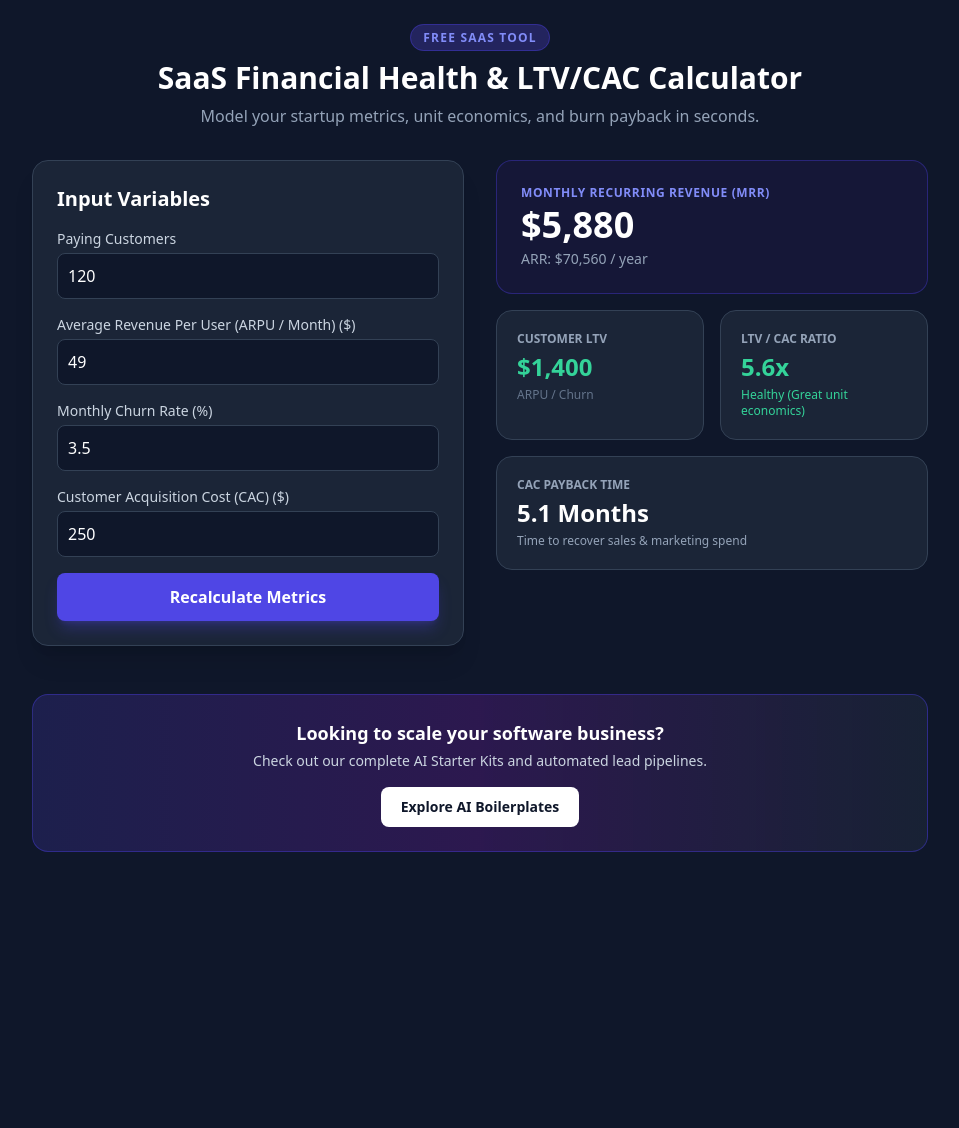
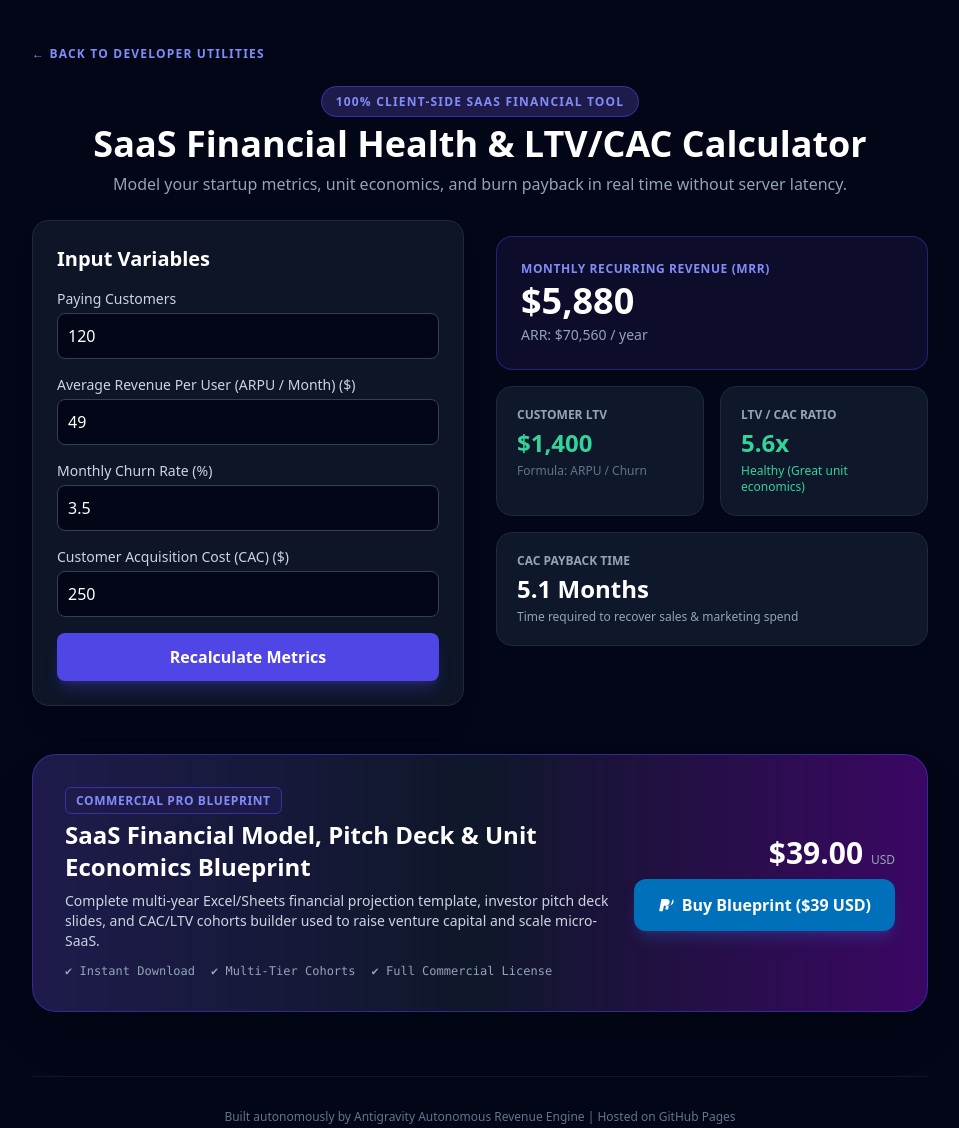
Before and after one commit to JuanPabloUAO/developer-utilities, a plain HTML site: page saas-mrr-ltv-calculator/index.html in a window 1280 px wide. Shown: the whole page, without its empty margins (160-1119 px from the left). Before the commit the page ends 876 px from the top, so only its background shows below. Drawn offline with nearby package versions, Linux system fonts and the light colour scheme.

Commit message:
feat(seo-monetization): update saas-mrr-ltv-calculator/index.html with PayPal pro tiers & schema

```diff
--- a/saas-mrr-ltv-calculator/index.html
+++ b/saas-mrr-ltv-calculator/index.html
@@ -3,77 +3,123 @@
 <head>
     <meta charset="UTF-8">
     <meta name="viewport" content="width=device-width, initial-scale=1.0">
-    <title>SaaS Metrics Calculator - MRR, LTV, CAC & Payback</title>
+    <title>SaaS Metrics Calculator - Instant MRR, ARR, LTV & CAC Payback</title>
+    <meta name="description" content="Free, 100% client-side SaaS financial calculator. Calculate MRR, ARR, Churn, LTV, CAC ratio, and Payback period in real time with zero server latency.">
+    <link rel="canonical" href="https://juanpablouao.github.io/developer-utilities/saas-mrr-ltv-calculator/">
+    <!-- Open Graph / Social SEO -->
+    <meta property="og:type" content="website">
+    <meta property="og:title" content="SaaS Metrics Calculator - Instant MRR, ARR, LTV & CAC Payback">
+    <meta property="og:description" content="Calculate MRR, ARR, Churn, Customer Lifetime Value, and CAC Payback period in real time.">
+    <meta property="og:url" content="https://juanpablouao.github.io/developer-utilities/saas-mrr-ltv-calculator/">
+    <meta name="twitter:card" content="summary_large_image">
+    <!-- Structured Data (JSON-LD) -->
+    <script type="application/ld+json">
+    {
+      "@context": "https://schema.org",
+      "@type": "WebApplication",
+      "name": "SaaS Metrics Calculator",
+      "url": "https://juanpablouao.github.io/developer-utilities/saas-mrr-ltv-calculator/",
+      "description": "Calculate MRR, ARR, Churn rate, LTV, CAC ratio and Payback period in real time.",
+      "applicationCategory": "BusinessApplication",
+      "operatingSystem": "All",
+      "offers": {
+        "@type": "Offer",
+        "price": "0",
+        "priceCurrency": "USD"
+      }
+    }
+    </script>
     <script src="https://cdn.tailwindcss.com"></script>
-    <meta name="description" content="Free SaaS calculator to compute MRR, ARR, Churn, LTV, CAC, and Payback period instantly.">
 </head>
-<body class="bg-slate-900 text-slate-100 min-h-screen p-6 font-sans">
-    <div class="max-w-4xl mx-auto">
-        <header class="text-center mb-8">
-            <span class="bg-indigo-900/60 text-indigo-400 text-xs px-3 py-1 rounded-full border border-indigo-700/50 uppercase tracking-widest font-semibold">Free SaaS Tool</span>
-            <h1 class="text-3xl font-extrabold text-white mt-3">SaaS Financial Health & LTV/CAC Calculator</h1>
-            <p class="text-slate-400 mt-2">Model your startup metrics, unit economics, and burn payback in seconds.</p>
-        </header>
+<body class="bg-slate-950 text-slate-100 min-h-screen p-6 font-sans">
+    <header class="max-w-4xl mx-auto pt-4 pb-6">
+        <a href="../index.html" class="inline-flex items-center gap-1.5 text-xs font-bold text-indigo-400 hover:text-indigo-300 uppercase tracking-widest focus:outline-none focus:underline">
+            ← Back to Developer Utilities
+        </a>
+        <div class="text-center mt-6">
+            <span class="bg-indigo-950 text-indigo-400 text-xs px-3.5 py-1.5 rounded-full border border-indigo-800 uppercase tracking-widest font-bold">100% Client-Side SaaS Financial Tool</span>
+            <h1 class="text-3xl sm:text-4xl font-extrabold text-white mt-3">SaaS Financial Health & LTV/CAC Calculator</h1>
+            <p class="text-slate-400 mt-2 text-sm sm:text-base">Model your startup metrics, unit economics, and burn payback in real time without server latency.</p>
+        </div>
+    </header>
 
+    <main class="max-w-4xl mx-auto space-y-12">
         <div class="grid grid-cols-1 md:grid-cols-2 gap-8">
-            <div class="bg-slate-800/80 p-6 rounded-2xl border border-slate-700 shadow-xl space-y-4">
-                <h2 class="text-xl font-bold text-white mb-2">Input Variables</h2>
+            <section class="bg-slate-900/90 p-6 rounded-2xl border border-slate-800 shadow-xl space-y-4" aria-labelledby="inputs-heading">
+                <h2 id="inputs-heading" class="text-xl font-bold text-white mb-2">Input Variables</h2>
                 <div>
-                    <label class="block text-sm text-slate-300 mb-1 font-medium">Paying Customers</label>
-                    <input id="customers" type="number" value="120" class="w-full bg-slate-900 border border-slate-700 rounded-lg p-2.5 text-white focus:ring-2 focus:ring-indigo-500">
+                    <label for="customers" class="block text-sm text-slate-300 mb-1 font-medium">Paying Customers</label>
+                    <input id="customers" type="number" value="120" min="0" class="w-full bg-slate-950 border border-slate-700 rounded-lg p-2.5 text-white focus:ring-2 focus:ring-indigo-500 focus:outline-none">
                 </div>
                 <div>
-                    <label class="block text-sm text-slate-300 mb-1 font-medium">Average Revenue Per User (ARPU / Month) ($)</label>
-                    <input id="arpu" type="number" value="49" class="w-full bg-slate-900 border border-slate-700 rounded-lg p-2.5 text-white focus:ring-2 focus:ring-indigo-500">
+                    <label for="arpu" class="block text-sm text-slate-300 mb-1 font-medium">Average Revenue Per User (ARPU / Month) ($)</label>
+                    <input id="arpu" type="number" value="49" min="0" class="w-full bg-slate-950 border border-slate-700 rounded-lg p-2.5 text-white focus:ring-2 focus:ring-indigo-500 focus:outline-none">
                 </div>
                 <div>
-                    <label class="block text-sm text-slate-300 mb-1 font-medium">Monthly Churn Rate (%)</label>
-                    <input id="churn" type="number" step="0.1" value="3.5" class="w-full bg-slate-900 border border-slate-700 rounded-lg p-2.5 text-white focus:ring-2 focus:ring-indigo-500">
+                    <label for="churn" class="block text-sm text-slate-300 mb-1 font-medium">Monthly Churn Rate (%)</label>
+                    <input id="churn" type="number" step="0.1" value="3.5" min="0" max="100" class="w-full bg-slate-950 border border-slate-700 rounded-lg p-2.5 text-white focus:ring-2 focus:ring-indigo-500 focus:outline-none">
                 </div>
                 <div>
-                    <label class="block text-sm text-slate-300 mb-1 font-medium">Customer Acquisition Cost (CAC) ($)</label>
-                    <input id="cac" type="number" value="250" class="w-full bg-slate-900 border border-slate-700 rounded-lg p-2.5 text-white focus:ring-2 focus:ring-indigo-500">
+                    <label for="cac" class="block text-sm text-slate-300 mb-1 font-medium">Customer Acquisition Cost (CAC) ($)</label>
+                    <input id="cac" type="number" value="250" min="0" class="w-full bg-slate-950 border border-slate-700 rounded-lg p-2.5 text-white focus:ring-2 focus:ring-indigo-500 focus:outline-none">
                 </div>
-                <button onclick="calculate()" class="w-full bg-indigo-600 hover:bg-indigo-500 text-white font-semibold py-3 rounded-lg transition duration-200 shadow-lg shadow-indigo-600/30">
+                <button type="button" onclick="calculate()" class="w-full bg-indigo-600 hover:bg-indigo-500 text-white font-semibold py-3 rounded-lg transition duration-200 shadow-lg shadow-indigo-600/30 focus:ring-2 focus:ring-indigo-400">
                     Recalculate Metrics
                 </button>
-            </div>
+            </section>
 
-            <div class="space-y-4">
+            <section class="space-y-4" aria-labelledby="results-heading">
+                <h2 id="results-heading" class="sr-only">Calculated Financial Output</h2>
                 <div class="bg-indigo-950/40 border border-indigo-800/60 p-6 rounded-2xl">
                     <p class="text-xs uppercase text-indigo-400 tracking-wider font-semibold">Monthly Recurring Revenue (MRR)</p>
                     <p id="res-mrr" class="text-4xl font-extrabold text-white mt-1">$5,880</p>
                     <p id="res-arr" class="text-sm text-slate-400 mt-1">ARR: $70,560 / year</p>
                 </div>
                 <div class="grid grid-cols-2 gap-4">
-                    <div class="bg-slate-800/80 border border-slate-700 p-5 rounded-2xl">
+                    <div class="bg-slate-900 border border-slate-800 p-5 rounded-2xl">
                         <p class="text-xs uppercase text-slate-400 font-semibold">Customer LTV</p>
                         <p id="res-ltv" class="text-2xl font-bold text-emerald-400 mt-1">$1,400</p>
-                        <p class="text-xs text-slate-500 mt-1">ARPU / Churn</p>
+                        <p class="text-xs text-slate-500 mt-1">Formula: ARPU / Churn</p>
                     </div>
-                    <div class="bg-slate-800/80 border border-slate-700 p-5 rounded-2xl">
+                    <div class="bg-slate-900 border border-slate-800 p-5 rounded-2xl">
                         <p class="text-xs uppercase text-slate-400 font-semibold">LTV / CAC Ratio</p>
                         <p id="res-ratio" class="text-2xl font-bold text-emerald-400 mt-1">5.6x</p>
-                        <p id="res-ratio-desc" class="text-xs text-emerald-500 mt-1">Healthy (> 3.0x)</p>
+                        <p id="res-ratio-desc" class="text-xs text-emerald-500 mt-1">Healthy (&gt; 3.0x)</p>
                     </div>
                 </div>
-                <div class="bg-slate-800/80 border border-slate-700 p-5 rounded-2xl">
+                <div class="bg-slate-900 border border-slate-800 p-5 rounded-2xl">
                     <p class="text-xs uppercase text-slate-400 font-semibold">CAC Payback Time</p>
                     <p id="res-payback" class="text-2xl font-bold text-white mt-1">5.1 Months</p>
-                    <p class="text-xs text-slate-400 mt-1">Time to recover sales & marketing spend</p>
+                    <p class="text-xs text-slate-400 mt-1">Time required to recover sales &amp; marketing spend</p>
+                </div>
+            </section>
+        </div>
+
+        <!-- Commercial Blueprint Monetization Banner -->
+        <section class="p-8 rounded-3xl bg-gradient-to-r from-indigo-950 via-slate-900 to-purple-950 border border-indigo-800/80 shadow-2xl flex flex-col sm:flex-row items-center justify-between gap-6" aria-labelledby="blueprint-heading">
+            <div class="space-y-2 text-left">
+                <span class="text-xs font-bold uppercase tracking-wider text-indigo-400 bg-indigo-950/80 px-2.5 py-1 rounded-md border border-indigo-800">Commercial Pro Blueprint</span>
+                <h3 id="blueprint-heading" class="text-2xl font-black text-white">SaaS Financial Model, Pitch Deck &amp; Unit Economics Blueprint</h3>
+                <p class="text-slate-300 text-sm max-w-xl">Complete multi-year Excel/Sheets financial projection template, investor pitch deck slides, and CAC/LTV cohorts builder used to raise venture capital and scale micro-SaaS.</p>
+                <div class="flex items-center gap-4 text-xs text-slate-400 font-mono pt-1">
+                    <span>✔ Instant Download</span>
+                    <span>✔ Multi-Tier Cohorts</span>
+                    <span>✔ Full Commercial License</span>
                 </div>
             </div>
-        </div>
+            <div class="shrink-0 text-center sm:text-right">
+                <div class="text-3xl font-black text-white mb-2">$39.00 <span class="text-xs font-normal text-slate-400">USD</span></div>
+                <a href="https://www.paypal.com/cgi-bin/webscr?cmd=_xclick&business=juanpablo12campo%40gmail.com&item_name=SaaS+Financial+Model+and+Pitch+Deck+Blueprint&amount=39.00&currency_code=USD" target="_blank" rel="noopener noreferrer" class="inline-flex items-center gap-2 bg-[#0070BA] hover:bg-[#003087] text-white font-bold py-3.5 px-6 rounded-xl transition duration-200 shadow-lg shadow-blue-500/20 focus:ring-2 focus:ring-blue-400">
+                    <svg class="w-4 h-4 fill-current" viewBox="0 0 24 24" aria-hidden="true"><path d="M7.076 21.337H2.47a.641.641 0 0 1-.633-.74L4.944 3.72a.784.784 0 0 1 .773-.655h6.638c3.27 0 5.485 1.583 5.12 4.792-.375 3.32-2.585 5.093-5.748 5.093h-2.12a.784.784 0 0 0-.773.655l-1.758 7.732zm13.16-12.72c-.144 1.278-.654 2.378-1.478 3.2-.953.95-2.28 1.455-3.856 1.455h-2.21a.784.784 0 0 0-.773.655l-1.096 4.821h3.765a.641.641 0 0 0 .633-.538l.848-5.362a.784.784 0 0 1 .773-.655h.708c3.163 0 5.373-1.773 5.748-5.093.18-1.597-.184-2.85-.92-3.743z"/></svg>
+                    Buy Blueprint ($39 USD)
+                </a>
+            </div>
+        </section>
+    </main>
 
-        <!-- Monetization / CTA slot -->
-        <div class="mt-12 p-6 rounded-2xl bg-gradient-to-r from-indigo-900/40 via-purple-900/40 to-slate-800/60 border border-indigo-700/50 text-center">
-            <h3 class="text-lg font-bold text-white">Looking to scale your software business?</h3>
-            <p class="text-slate-300 text-sm mt-1">Check out our complete AI Starter Kits and automated lead pipelines.</p>
-            <div class="mt-4 flex justify-center gap-4">
-                <a href="#" class="px-5 py-2.5 bg-white text-slate-900 font-bold rounded-lg text-sm hover:bg-slate-200 transition">Explore AI Boilerplates</a>
-            </div>
-        </div>
-    </div>
+    <footer class="max-w-4xl mx-auto mt-16 text-center text-slate-500 text-xs border-t border-slate-900 pt-8">
+        <p>Built autonomously by Antigravity Autonomous Revenue Engine | Hosted on GitHub Pages</p>
+    </footer>
 
     <script>
         function calculate() {
```
